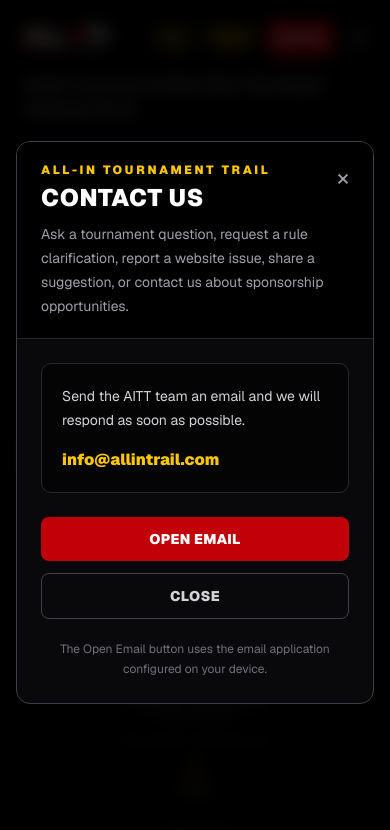
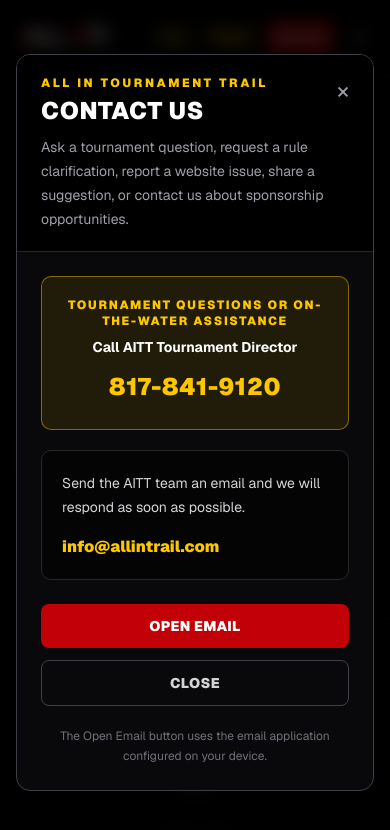
Before and after one commit to mikeshultz19/all-in-tournament-trail, a Next.js app: page /bass-stack in a window 390 px wide. Both pictures are taken after a click on the button "Contact". Shown: the part 2793-3623 px from the top of the page. Built offline with nearby package versions, Linux system fonts and the light colour scheme.

Commit message:
BusinessPHone

```diff
--- a/components/AittTeamPopover.tsx
+++ b/components/AittTeamPopover.tsx
@@ -84,24 +84,12 @@
             <p className="mt-1 text-[#d0ae4c]">
               Founder · Tournament Director · Web Design
             </p>
-            <a
-              href="tel:+14698586203"
-              className="mt-1 inline-block text-zinc-300 transition-colors hover:text-white focus-visible:text-white focus-visible:outline-2 focus-visible:outline-offset-2 focus-visible:outline-yellow-400"
-            >
-              469-858-6203
-            </a>
           </div>
           <div className="mt-3 border-t border-white/10 pt-3">
             <p className="font-semibold text-white">Brandon Ferrell</p>
             <p className="mt-1 text-[#d0ae4c]">
               Founder · Tournament Director
             </p>
-            <a
-              href="tel:+18176925771"
-              className="mt-1 inline-block text-zinc-300 transition-colors hover:text-white focus-visible:text-white focus-visible:outline-2 focus-visible:outline-offset-2 focus-visible:outline-yellow-400"
-            >
-              817-692-5771
-            </a>
           </div>
         </div>
       ) : null}
--- a/components/FeedbackWidget.tsx
+++ b/components/FeedbackWidget.tsx
@@ -4,6 +4,8 @@
 import { usePathname } from "next/navigation";
 
 const contactEmail = "info@allintrail.com";
+const tournamentPhoneDisplay = "817-841-9120";
+const tournamentPhoneLink = "tel:+18178419120";
 
 const emailSubject = encodeURIComponent(
   "All-In Tournament Trail Website Inquiry",
@@ -102,10 +104,11 @@
             }
           }}
         >
-          <div className="relative w-full max-w-xl overflow-hidden rounded-xl border border-zinc-700 bg-zinc-950 shadow-2xl">
+          <div className="relative max-h-[calc(100dvh-2rem)] w-full max-w-xl overflow-y-auto rounded-xl border border-zinc-700 bg-zinc-950 shadow-2xl">
             <div className="border-b border-zinc-800 bg-black px-6 py-5">
               <p className="mb-1 text-xs font-black uppercase tracking-[0.22em] text-yellow-400">
-                All-In Tournament Trail
+                <span className="md:hidden">All In Tournament Trail</span>
+                <span className="hidden md:inline">All-In Tournament Trail</span>
               </p>
 
               <h2
@@ -134,7 +137,23 @@
             </button>
 
             <div className="p-6">
-              <div className="rounded-lg border border-zinc-800 bg-black/50 p-5">
+              <div className="rounded-lg border border-yellow-400/45 bg-yellow-400/10 p-5 text-center sm:text-left">
+                <p className="text-xs font-black uppercase tracking-[0.14em] text-yellow-400">
+                  Tournament Questions or On-the-Water Assistance
+                </p>
+                <p className="mt-2 text-sm font-bold text-white">
+                  Call AITT Tournament Director
+                </p>
+                <a
+                  href={tournamentPhoneLink}
+                  className="mt-2 inline-flex min-h-11 items-center text-2xl font-black tracking-wide text-yellow-400 transition hover:text-yellow-300 focus-visible:outline-2 focus-visible:outline-offset-4 focus-visible:outline-yellow-400"
+                  aria-label={`Call AITT Tournament Director at ${tournamentPhoneDisplay}`}
+                >
+                  {tournamentPhoneDisplay}
+                </a>
+              </div>
+
+              <div className="mt-5 rounded-lg border border-zinc-800 bg-black/50 p-5">
                 <p className="text-sm leading-6 text-zinc-300">
                   Send the AITT team an email and we will respond as soon as
                   possible.
```
Also changed, not shown: 1 other file (tests, documents, lock files or other folders).
